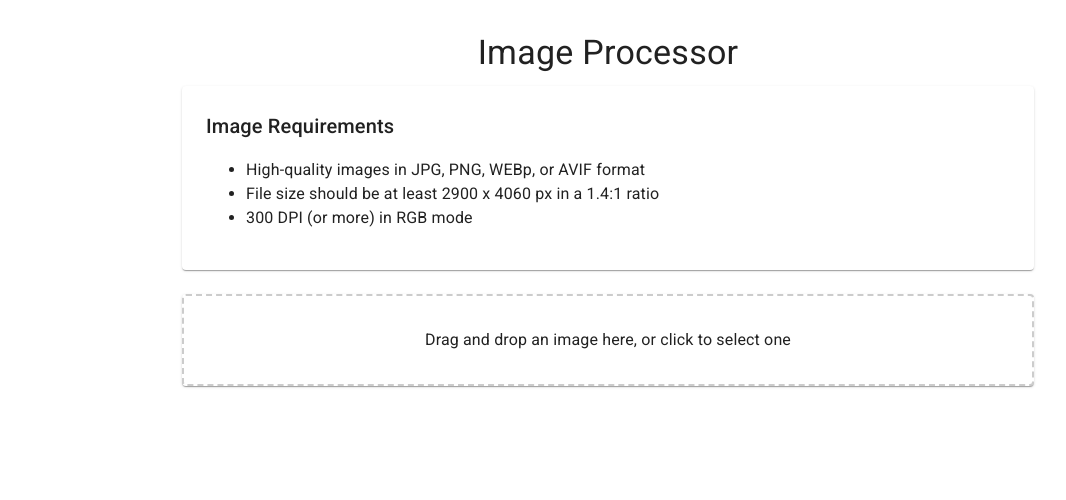
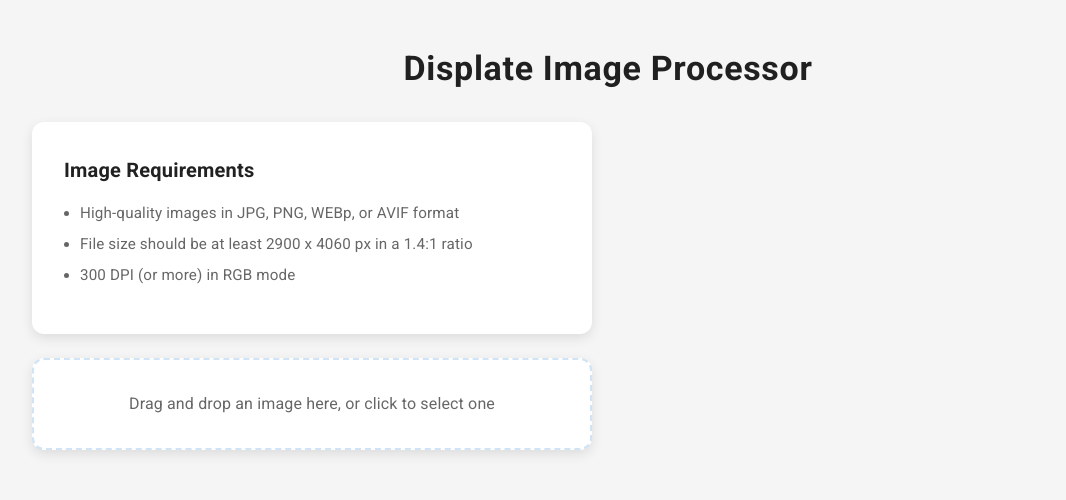
Before and after one commit to nicolapaganelli/displatecustom, a React (Vite) app: page / in a window 1280 px wide. Shown: the top 500 px of the page, without its empty margins (32-1098 px from the left). Built offline with nearby package versions, Linux system fonts and the light colour scheme.

Commit message:
Improve UI design with Displate-inspired styling

```diff
--- a/src/App.jsx
+++ b/src/App.jsx
@@ -1,5 +1,49 @@
 import { useState } from 'react';
-import { Box, Typography, Paper, Container, Alert, Button, CircularProgress } from '@mui/material';
+import { Box, Typography, Paper, Container, Alert, Button, CircularProgress, ThemeProvider, createTheme } from '@mui/material';
+
+// Create a custom theme inspired by Displate
+const theme = createTheme({
+  palette: {
+    primary: {
+      main: '#1976d2', // Displate-like blue
+    },
+    background: {
+      default: '#f5f5f5',
+      paper: '#ffffff',
+    },
+  },
+  typography: {
+    h4: {
+      fontWeight: 700,
+      letterSpacing: '0.02em',
+      marginBottom: '1.5rem',
+    },
+    h6: {
+      fontWeight: 600,
+      letterSpacing: '0.01em',
+    },
+  },
+  components: {
+    MuiButton: {
+      styleOverrides: {
+        root: {
+          borderRadius: 8,
+          textTransform: 'none',
+          padding: '10px 24px',
+          fontSize: '1rem',
+        },
+      },
+    },
+    MuiPaper: {
+      styleOverrides: {
+        root: {
+          borderRadius: 12,
+          boxShadow: '0 4px 12px rgba(0,0,0,0.1)',
+        },
+      },
+    },
+  },
+});
 
 function App() {
   const [image, setImage] = useState(null);
@@ -119,67 +163,110 @@
   };
 
   return (
-    <Container maxWidth="md" sx={{ mt: 4 }}>
-      <Typography variant="h4" component="h1" gutterBottom align="center">
-        Image Processor
+    <ThemeProvider theme={theme}>
+      <Box sx={{
+        minHeight: '100vh',
+        bgcolor: 'background.default',
+        py: 6
+      }}>
+        <Container maxWidth="lg">
+          <Typography variant="h4" component="h1" align="center" sx={{ mb: 4 }}>
+            Displate Image Processor
           </Typography>
 
-      <Paper sx={{ p: 3, mb: 3 }}>
+          <Box sx={{
+            display: 'grid',
+            gap: 4,
+            gridTemplateColumns: { md: '1fr 1fr' },
+            alignItems: 'start'
+          }}>
+            {/* Left Column */}
+            <Box>
+              <Paper sx={{ p: 4, mb: 3 }}>
                 <Typography variant="h6" gutterBottom>
                   Image Requirements
                 </Typography>
-        <ul>
+                <Box component="ul" sx={{
+                  pl: 2,
+                  '& li': {
+                    mb: 1,
+                    color: 'text.secondary',
+                    fontSize: '0.95rem'
+                  }
+                }}>
                   <li>High-quality images in JPG, PNG, WEBp, or AVIF format</li>
                   <li>File size should be at least 2900 x 4060 px in a 1.4:1 ratio</li>
                   <li>300 DPI (or more) in RGB mode</li>
-        </ul>
+                </Box>
               </Paper>
 
               <Paper
                 sx={{
                   p: 4,
-          mb: 3,
                   textAlign: 'center',
-          border: '2px dashed #ccc',
-          cursor: 'pointer'
+                  border: '2px dashed rgba(25, 118, 210, 0.2)',
+                  cursor: 'pointer',
+                  transition: 'all 0.3s ease',
+                  '&:hover': {
+                    borderColor: 'primary.main',
+                    bgcolor: 'rgba(25, 118, 210, 0.04)'
+                  }
                 }}
                 onDrop={handleDrop}
                 onDragOver={handleDragOver}
                 onClick={handleClick}
               >
-        <Typography>
+                <Typography sx={{ color: 'text.secondary' }}>
                   Drag and drop an image here, or click to select one
                 </Typography>
               </Paper>
 
               {validation && validation.length > 0 && (
-        <Alert severity="info" sx={{ mb: 3 }}>
+                <Alert severity="info" sx={{ mt: 3 }}>
                   <Typography gutterBottom>The image will be adjusted:</Typography>
-          <ul>
+                  <Box component="ul" sx={{ pl: 2, mb: 0 }}>
                     {validation.map((warning, index) => (
                       <li key={index}>{warning}</li>
                     ))}
-          </ul>
+                  </Box>
                 </Alert>
               )}
+            </Box>
 
+            {/* Right Column */}
+            <Box>
               {image && (
-        <Box sx={{ mt: 2, textAlign: 'center' }}>
-          <Typography variant="h6" gutterBottom>
+                <Paper sx={{ p: 4, mb: 3 }}>
+                  <Typography variant="h6" gutterBottom align="center">
                     Original Image
                   </Typography>
+                  <Box sx={{
+                    position: 'relative',
+                    width: '100%',
+                    pt: '75%', // 4:3 Aspect Ratio
+                    mb: 2
+                  }}>
                     <img
                       src={image}
                       alt="Original"
-            style={{ maxWidth: '100%', maxHeight: '300px', marginBottom: '20px' }}
+                      style={{
+                        position: 'absolute',
+                        top: 0,
+                        left: 0,
+                        width: '100%',
+                        height: '100%',
+                        objectFit: 'contain',
+                      }}
                     />
+                  </Box>
                   {!processedImage && (
+                    <Box sx={{ textAlign: 'center' }}>
                       <Button
                         variant="contained"
                         color="primary"
                         onClick={handleProcess}
                         disabled={processing}
-              sx={{ mt: 2 }}
+                        size="large"
                       >
                         {processing ? (
                           <>
@@ -190,31 +277,52 @@
                           'Process Image'
                         )}
                       </Button>
+                    </Box>
                   )}
-        </Box>
+                </Paper>
               )}
 
               {processedImage && (
-        <Box sx={{ mt: 4, textAlign: 'center' }}>
-          <Typography variant="h6" gutterBottom>
+                <Paper sx={{ p: 4 }}>
+                  <Typography variant="h6" gutterBottom align="center">
                     Processed Image
                   </Typography>
+                  <Box sx={{
+                    position: 'relative',
+                    width: '100%',
+                    pt: '75%', // 4:3 Aspect Ratio
+                    mb: 2
+                  }}>
                     <img
                       src={processedImage}
                       alt="Processed"
-            style={{ maxWidth: '100%', maxHeight: '300px', marginBottom: '20px' }}
+                      style={{
+                        position: 'absolute',
+                        top: 0,
+                        left: 0,
+                        width: '100%',
+                        height: '100%',
+                        objectFit: 'contain',
+                      }}
                     />
+                  </Box>
+                  <Box sx={{ textAlign: 'center' }}>
                     <Button
                       variant="contained"
                       color="primary"
                       onClick={handleDownload}
-            sx={{ mt: 2 }}
+                      size="large"
                     >
                       Download
                     </Button>
                   </Box>
+                </Paper>
               )}
+            </Box>
+          </Box>
         </Container>
+      </Box>
+    </ThemeProvider>
   );
 }
 
```
Lines whose indentation alone changed are shown as unchanged.
